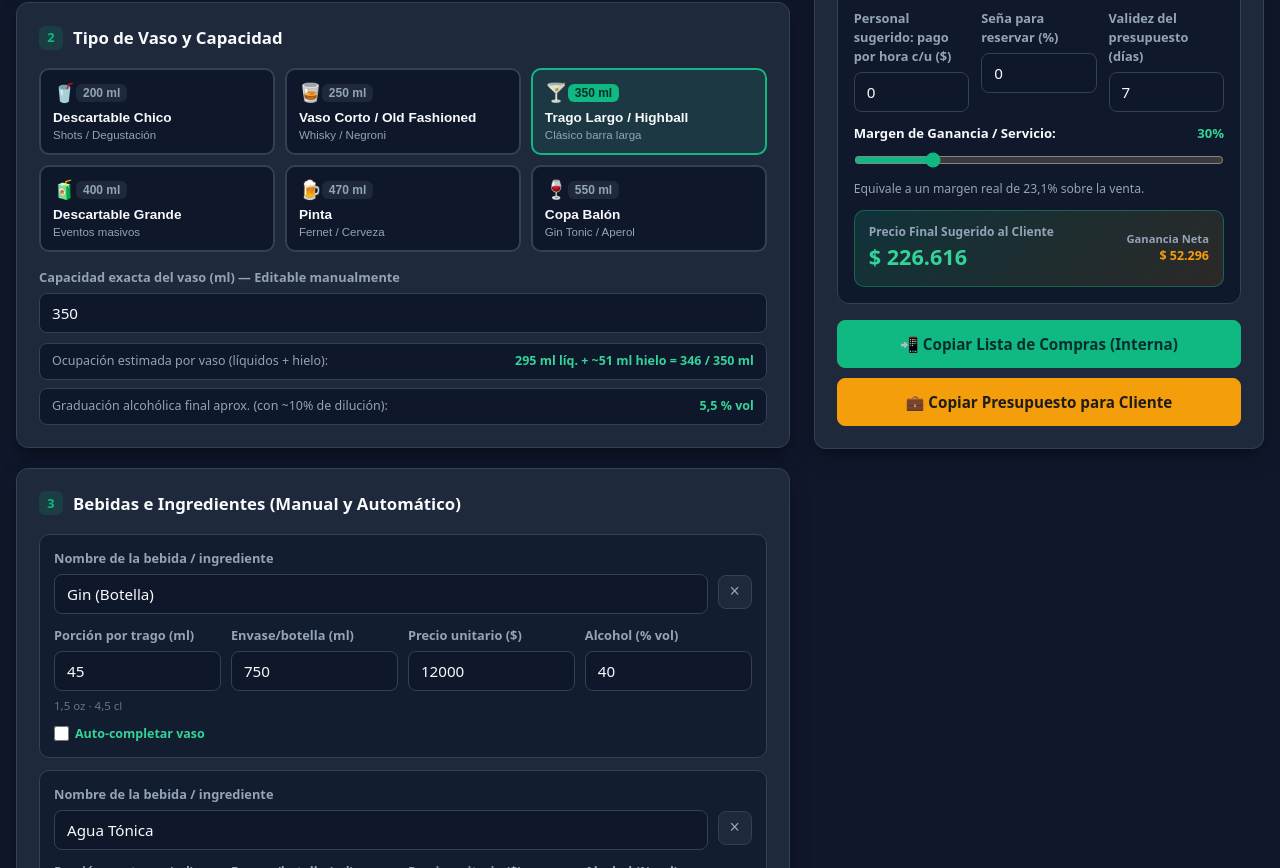
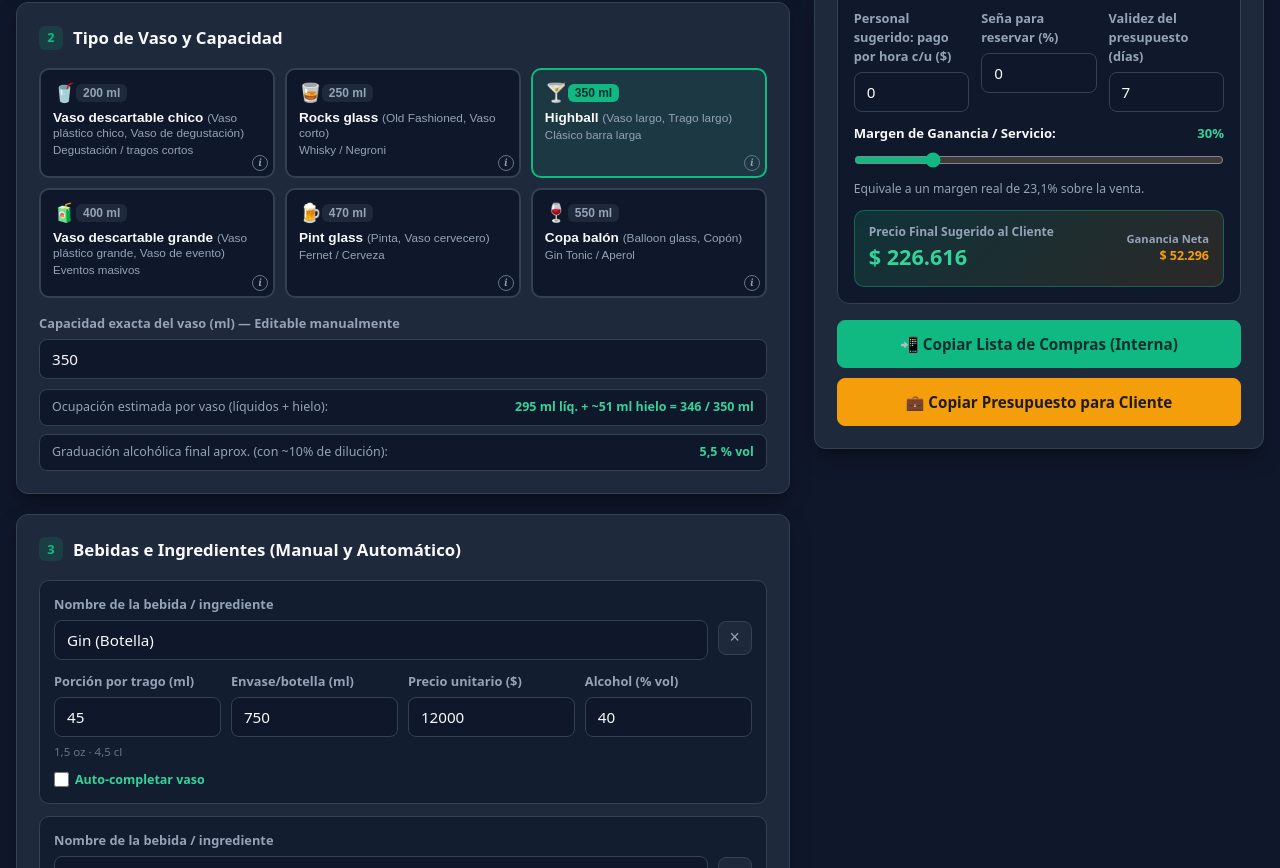
Before and after one commit to ThePantera/CalculadoraBar, a plain HTML site: page index.html in a window 1280 px wide. Shown: the part 1058-1926 px from the top of the page. Drawn offline with Linux system fonts and the light colour scheme.

Commit message:
Nombres de vasos como en la barra, con alias e info
- Rocks glass, Highball, Pint glass y Copa balon con otros nombres
  entre parentesis
- Icono "i" chico que abre alias, uso tipico y con que no confundirlo
- Presupuesto y lista de compras usan el nombre tecnico del vaso

Co-Authored-By: Claude Sonnet 5.5 <noreply@anthropic.com>

```diff
--- a/index.html
+++ b/index.html
@@ -441,6 +441,52 @@
             color: var(--text-secondary);
         }
 
+        .glass-cell { position: relative; display: flex; }
+        .glass-cell .glass-option { flex: 1; padding-bottom: 20px; }
+        .glass-aka { font-weight: 500; color: var(--text-secondary); font-size: 0.74rem; }
+
+        /* Ícono "i" chico: la zona táctil se agranda con ::after sin agrandar el ícono */
+        .glass-info-btn {
+            position: absolute;
+            right: 7px;
+            bottom: 7px;
+            width: 16px;
+            height: 16px;
+            padding: 0;
+            border-radius: 50%;
+            border: 1px solid var(--text-muted);
+            background: transparent;
+            color: var(--text-secondary);
+            font-size: 0.62rem;
+            font-weight: 800;
+            font-style: italic;
+            font-family: Georgia, serif;
+            line-height: 1;
+            cursor: pointer;
+        }
+        .glass-info-btn::after { content: ''; position: absolute; inset: -8px; }
+        .glass-info-btn:hover, .glass-info-btn[aria-expanded="true"] {
+            border-color: var(--accent-cyan);
+            color: var(--accent-cyan);
+        }
+
+        .glass-info-panel {
+            margin: -4px 0 16px;
+            padding: 12px 14px;
+            border-radius: 10px;
+            background-color: rgba(6, 182, 212, 0.08);
+            border: 1px solid rgba(6, 182, 212, 0.35);
+            font-size: 0.82rem;
+            color: var(--text-primary);
+        }
+        .glass-info-panel p { margin-top: 6px; color: var(--text-secondary); }
+        .glass-info-panel b { color: var(--text-primary); }
+        .glass-info-head { display: flex; justify-content: space-between; align-items: center; gap: 8px; }
+        .glass-info-close {
+            border: none; background: transparent; color: var(--text-secondary);
+            font-size: 1.2rem; line-height: 1; cursor: pointer; padding: 0 4px;
+        }
+
         /* INGREDIENTS LIST */
         .ingredients-list {
             display: flex;
@@ -976,6 +1022,7 @@
                     </div>
 
                     <div class="glass-grid" id="glassGrid"></div>
+                    <div class="glass-info-panel hidden" id="glassInfoPanel" role="region" aria-live="polite"></div>
 
                     <div class="form-group">
                         <label for="inputGlassCapacity">Capacidad exacta del vaso (ml) — Editable manualmente</label>
@@ -1316,14 +1363,49 @@
         const LEGACY_STORAGE_KEY = 'bar_manager_pro_state_v2'; // un solo evento (v2): se migra solo
 
         // CATEGORÍAS DE VASO (el hielo base se calcula por capacidad, ver iceGramsFor)
+        // name = nombre usado en la barra; aka = otros nombres con los que se lo conoce
         const GLASS_TYPES = [
-            { id: 'disp-small', name: 'Descartable Chico', capacity: 200, icon: '🥤', desc: 'Shots / Degustación' },
-            { id: 'rocks', name: 'Vaso Corto / Old Fashioned', capacity: 250, icon: '🥃', desc: 'Whisky / Negroni' },
-            { id: 'highball', name: 'Trago Largo / Highball', capacity: 350, icon: '🍸', desc: 'Clásico barra larga' },
-            { id: 'disp-large', name: 'Descartable Grande', capacity: 400, icon: '🧃', desc: 'Eventos masivos' },
-            { id: 'pint', name: 'Pinta', capacity: 470, icon: '🍺', desc: 'Fernet / Cerveza' },
-            { id: 'balloon', name: 'Copa Balón', capacity: 550, icon: '🍷', desc: 'Gin Tonic / Aperol' }
+            {
+                id: 'disp-small', name: 'Vaso descartable chico', aka: ['Vaso plástico chico', 'Vaso de degustación'],
+                capacity: 200, icon: '🥤', desc: 'Degustación / tragos cortos',
+                uses: 'Degustaciones y barras de mucho volumen donde el vaso se tira.',
+                note: 'No es un "shot": un shot real mide 30-60 ml. Acá es el vaso plástico más chico de evento.'
+            },
+            {
+                id: 'rocks', name: 'Rocks glass', aka: ['Old Fashioned', 'Vaso corto', 'Vaso bajo', 'Lowball'],
+                capacity: 250, icon: '🥃', desc: 'Whisky / Negroni',
+                uses: 'Tragos cortos servidos con hielo: Old Fashioned, Negroni, Caipirinha, whisky con hielo.',
+                note: '"Old Fashioned" también es el nombre del cóctel; el vaso se llama así por ese trago. El "double rocks" es la versión más grande.'
+            },
+            {
+                id: 'highball', name: 'Highball', aka: ['Vaso largo', 'Trago largo', 'Tumbler alto'],
+                capacity: 350, icon: '🍸', desc: 'Clásico barra larga',
+                uses: 'Tragos largos con mixer: Cuba Libre, Vodka Tonic, Gin Tonic, Mojito.',
+                note: 'No lo confundas con el Collins: es parecido pero más alto y angosto. Acá usamos el highball como vaso largo estándar.'
+            },
+            {
+                id: 'disp-large', name: 'Vaso descartable grande', aka: ['Vaso plástico grande', 'Vaso de evento'],
+                capacity: 400, icon: '🧃', desc: 'Eventos masivos',
+                uses: 'Eventos masivos y barras de alto volumen. Se compra en packs de 25, 50 o 100.',
+                note: 'Es el reemplazo descartable del highball cuando no hay cristalería.'
+            },
+            {
+                id: 'pint', name: 'Pint glass', aka: ['Pinta', 'Vaso cervecero'],
+                capacity: 470, icon: '🍺', desc: 'Fernet / Cerveza',
+                uses: 'Cerveza y tragos largos de mucho volumen, como el Fernet con Coca servido grande.',
+                note: 'La pinta estadounidense mide 473 ml y la británica 568 ml; acá usamos 470 ml. En bartending también se usa como vaso mezclador, pero acá es de servicio.'
+            },
+            {
+                id: 'balloon', name: 'Copa balón', aka: ['Balloon glass', 'Copón', 'Copa de gin tonic'],
+                capacity: 550, icon: '🍷', desc: 'Gin Tonic / Aperol',
+                uses: 'Gin Tonic estilo español, Aperol Spritz y sangría.',
+                note: 'No es la copa de coñac (brandy snifter): esa es más baja y de boca más cerrada.'
+            }
         ];
+
+        function glassById(id) {
+            return GLASS_TYPES.find(g => g.id === id) || GLASS_TYPES[2];
+        }
 
         // Niveles de hielo (documentación): Poco 0.7x, Normal 1.0x, Full 1.35x
         const ICE_LEVELS = { poco: 0.7, normal: 1, full: 1.35 };
@@ -1834,18 +1916,47 @@
         }
 
         // RENDER DE TARJETAS DE VASO
+        let openGlassInfoId = null;
+
+        function renderGlassInfo() {
+            const panel = el('glassInfoPanel');
+            if (!openGlassInfoId) { panel.classList.add('hidden'); panel.innerHTML = ''; return; }
+            const g = glassById(openGlassInfoId);
+            panel.classList.remove('hidden');
+            panel.innerHTML = `
+                <div class="glass-info-head">
+                    <strong>${escapeHtml(g.name)} · ${g.capacity} ml</strong>
+                    <button type="button" class="glass-info-close" id="btnCloseGlassInfo" aria-label="Cerrar información">×</button>
+                </div>
+                <p><b>También se lo conoce como:</b> ${g.aka.map(escapeHtml).join(', ')}.</p>
+                <p><b>Se usa para:</b> ${escapeHtml(g.uses)}</p>
+                <p><b>Ojo:</b> ${escapeHtml(g.note)}</p>`;
+            el('btnCloseGlassInfo').addEventListener('click', () => { openGlassInfoId = null; renderGlassGrid(); });
+        }
+
         function renderGlassGrid() {
             const container = el('glassGrid');
             container.innerHTML = GLASS_TYPES.map(g => `
+                <div class="glass-cell">
                     <button type="button" class="glass-option ${state.glassId === g.id ? 'active' : ''}" data-glass-id="${g.id}">
                         <div class="glass-option-top">
                             <span>${g.icon}</span>
                             <span class="glass-ml-tag">${g.capacity} ml</span>
                         </div>
-                    <span class="glass-name">${g.name}</span>
-                    <span class="glass-desc">${g.desc}</span>
+                        <span class="glass-name">${escapeHtml(g.name)} <span class="glass-aka">(${g.aka.slice(0, 2).map(escapeHtml).join(', ')})</span></span>
+                        <span class="glass-desc">${escapeHtml(g.desc)}</span>
                     </button>
+                    <button type="button" class="glass-info-btn" data-info-id="${g.id}" aria-expanded="${openGlassInfoId === g.id}" aria-label="Más información sobre ${escapeHtml(g.name)}" title="Otros nombres e info">i</button>
+                </div>
             `).join('');
+            renderGlassInfo();
+
+            container.querySelectorAll('.glass-info-btn').forEach(btn => {
+                btn.addEventListener('click', () => {
+                    openGlassInfoId = openGlassInfoId === btn.dataset.infoId ? null : btn.dataset.infoId;
+                    renderGlassGrid();
+                });
+            });
 
             container.querySelectorAll('.glass-option').forEach(btn => {
                 btn.addEventListener('click', () => {
@@ -2417,7 +2528,7 @@
             let text = `📋 *LISTA DE COMPRAS (INTERNA) — BAR MANAGER PRO*\n`;
             text += `📁 *Evento:* ${evt.name}${evt.client ? ' — ' + evt.client : ''}${evt.date ? ' (' + formatDate(evt.date) + ')' : ''}\n`;
             text += `👥 *Invitados:* ${res.guests} personas (${fmtNum(res.drinksPerGuest, 1)} tragos c/u = *${res.totalDrinks} tragos*)\n`;
-            text += `🥃 *Vaso:* ${state.glassCapacity} ml · hielo ${state.iceGrams} g/vaso\n\n`;
+            text += `🥃 *Vaso:* ${glassById(state.glassId).name} ${state.glassCapacity} ml · hielo ${state.iceGrams} g/vaso\n\n`;
             text += `🛒 *BEBIDAS E INGREDIENTES:*\n`;
             res.computedIngredients.forEach(item => {
                 const bLabel = item.bottleMl >= 1000 ? `${(item.bottleMl / 1000).toFixed(2).replace(/\.00$/, '')} L` : `${item.bottleMl} ml`;
@@ -2462,7 +2573,7 @@
             text += `👥 *Cantidad de invitados:* ${res.guests} personas\n`;
             text += `🥂 *Cobertura estimada:* ${res.totalDrinks} tragos (${fmtNum(res.drinksPerGuest, 1)} por invitado)\n`;
             text += `🍹 *Coctelería incluida:* ${drinkList}\n`;
-            text += `🥃 *Presentación:* Vaso de ${state.glassCapacity} ml (${res.vessel.mode === 'glassware' ? 'Cristalería' : 'Vasos descartables de evento'})\n\n`;
+            text += `🥃 *Presentación:* ${glassById(state.glassId).name} de ${state.glassCapacity} ml (${res.vessel.mode === 'glassware' ? 'Cristalería' : 'Vasos descartables de evento'})\n\n`;
             text += `✅ *EL SERVICIO INCLUYE:*\n`;
             text += `• Bebidas e ingredientes de primera línea\n`;
             text += `• Hielo para servicio y enfriamiento en conservadora\n`;
```
Also changed, not shown: Documentacion.md (+1 -0 lines). Lines whose indentation alone changed are shown as unchanged.
